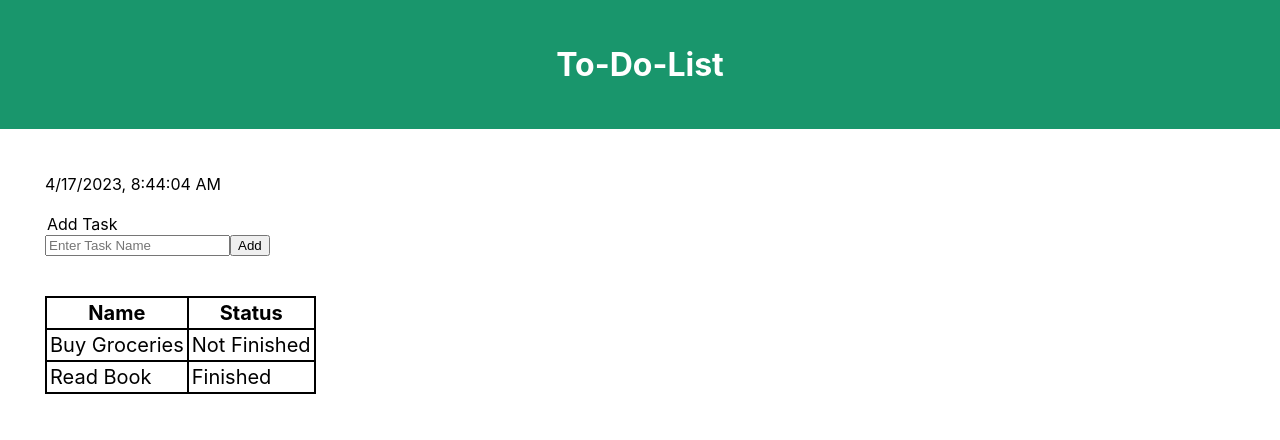
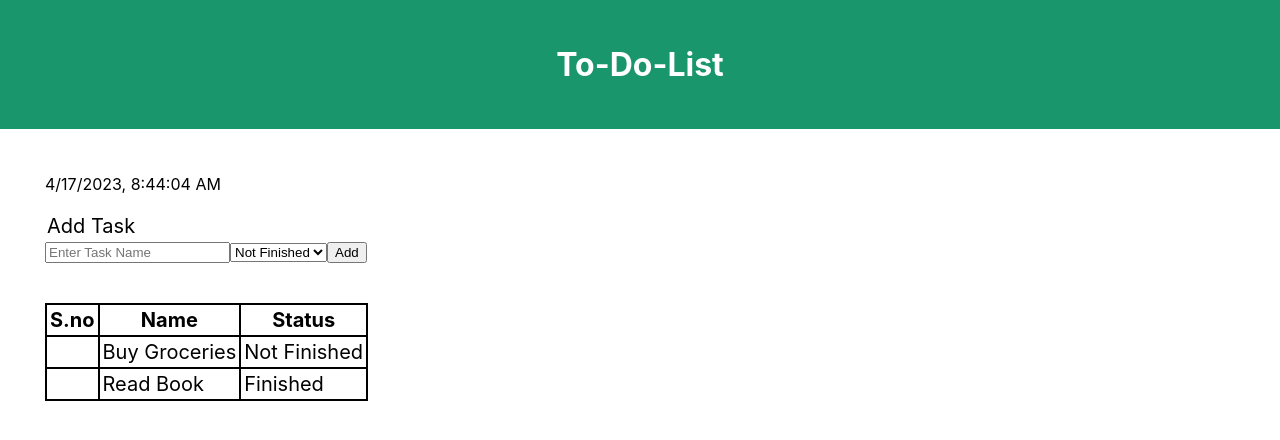
Before and after one commit to srvasanthan33/to-do-list, a React (Create React App) app: page / in a window 1280 px wide. Shown: the top 440 px of the page. Built offline with nearby package versions, Linux system fonts and the light colour scheme.

Commit message:
Add. select option added

```diff
--- a/src/components/ListComponent.css
+++ b/src/components/ListComponent.css
@@ -1,4 +1,7 @@
 /*  */
+form {
+    font-size: 20px;
+}
 table {
     margin: 40px 0px;
     font-size: 20px;
--- a/src/components/ListComponent.jsx
+++ b/src/components/ListComponent.jsx
@@ -38,23 +38,33 @@ function TaskManager() {
             <form onSubmit={AddTaskHandler}>
                 <legend>Add Task</legend>
                 <input type="text" placeholder="Enter Task Name" />
+                <select>
+                    <option value="Not Finished">Not Finished</option>
+                    <option value="In Progress">In Progress</option>
+                    <option value="Finished">Finished</option>
+                </select>
                 <button>Add</button>
             </form>
+
+            <div className="taskList">
                 <table>
                     <tr>
+                        <th>S.no</th>
                         <th>Name</th>
                         <th>Status</th>
                     </tr>
+
                     {tasks.map(ele => {
                         return (
                             <tr>
+                                <td></td>
                                 <td>{ele.name}</td>
                                 <td>{ele.status}</td>
                             </tr>
                         );
                     })}
                 </table>
-            <ul></ul>
+            </div>
         </div>
     );
 }
```
Lines whose indentation alone changed are shown as unchanged.
